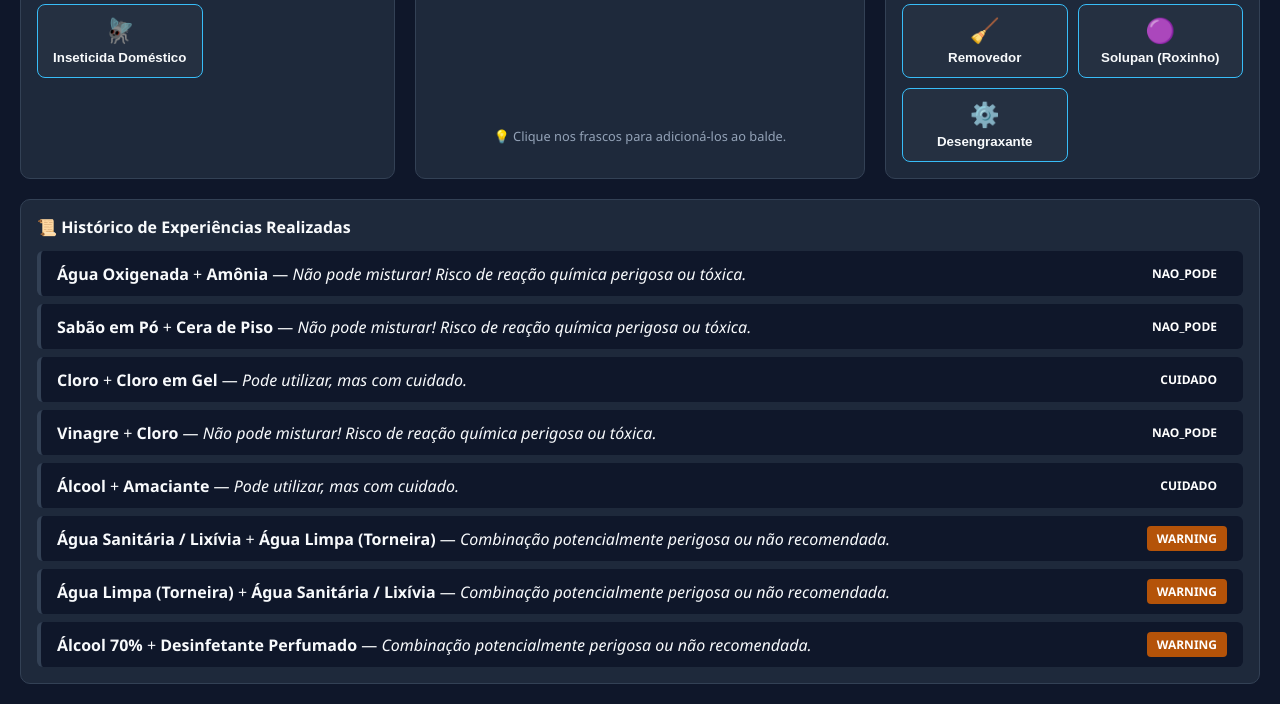
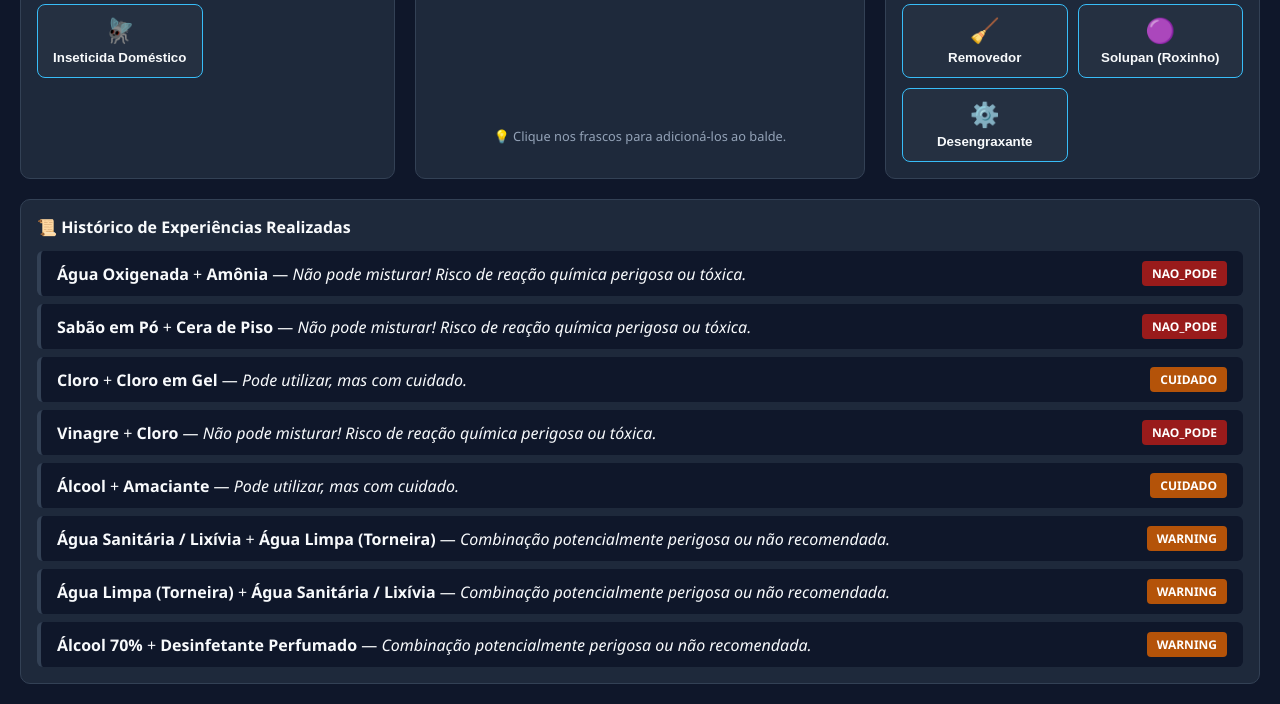
Before and after one commit to poupefruti-max/boliclean, a Flask app: page / in a window 1280 px wide. Shown: the part 726-1430 px from the top of the page. Run offline with Flask 3, Linux system fonts and the light colour scheme; data comes from the database, SQL or seed files in the repository; both versions use the stored data as it was after the commit.

Commit message:
requirements

```diff
--- /dev/null
+++ b/requirements.txt
@@ -0,0 +1,2 @@
+flask
+sqlite
--- a/static/style.css
+++ b/static/style.css
@@ -225,3 +225,18 @@ body {
 .badge.safe {
   background-color: var(--safe-bg);
 }
+.badge.pode {
+  background-color: #15803d; /* Verde */
+}
+
+.badge.cuidado {
+  background-color: #b45309; /* Amarelo/Laranja */
+}
+
+.badge.inibe {
+  background-color: #475569; /* Cinza */
+}
+
+.badge.nao_pode {
+  background-color: #991b1b; /* Vermelho */
+}
```
Also changed, not shown: database.db.
